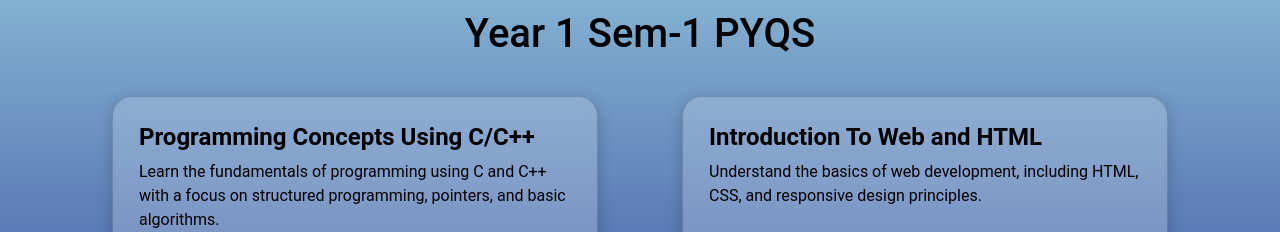
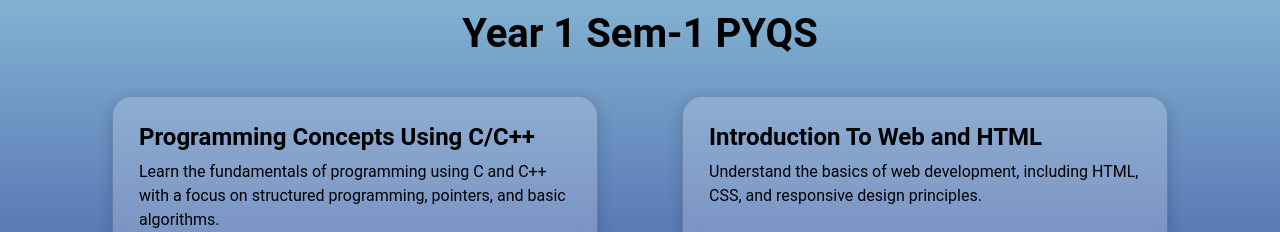
Before and after one commit to STDYGIT/gcodedca, a plain HTML site: page years/sem1.html in a window 1280 px wide. Shown: the top 232 px of the page. Drawn offline with nearby package versions, Linux system fonts and the light colour scheme.

Commit message:
bold head

```diff
--- a/years/sem1.html
+++ b/years/sem1.html
@@ -68,9 +68,10 @@
             outline: none;
         }
 
-        .head {
+        .head h1{
             margin-top: 10px;
             text-align: center;
+            font-weight: bold;
         }
 
         /* Responsive Styles */
```
Also changed, not shown: years/sem3.html (+2 -1 lines).
